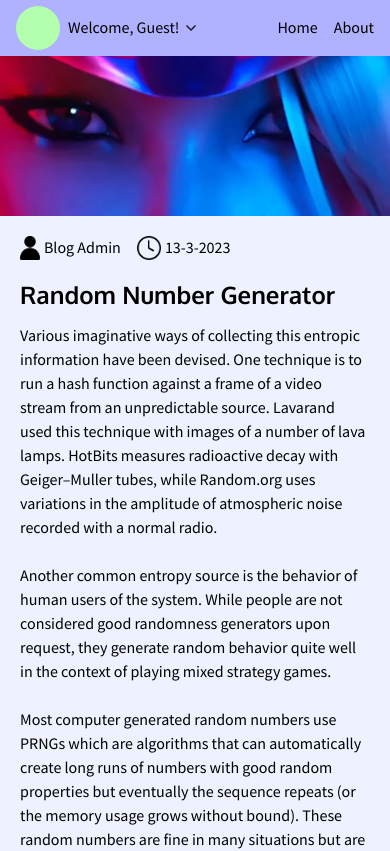
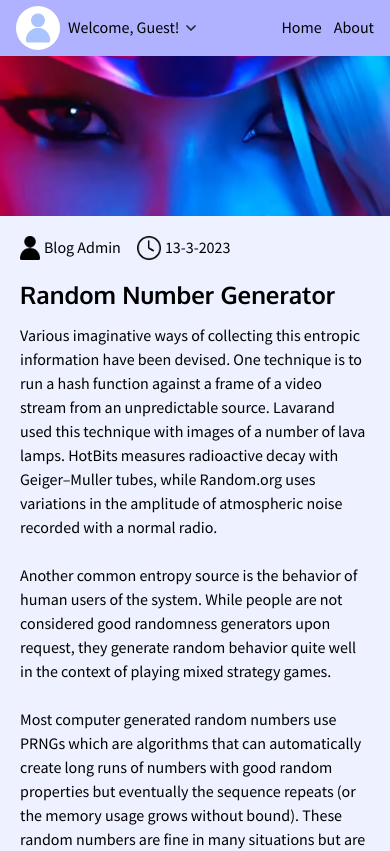
Before and after one commit to idlionora/my-mini-blog, a React app: page /post in a window 390 px wide. Shown: the top 851 px of the page. Built offline with nearby package versions, Linux system fonts and the light colour scheme; the HTML template or start-up script is replaced by a standard one.

Commit message:
feat(pictures): edit containers to show pictures with object-cover class

```diff
--- a/src/components/BlogCard.jsx
+++ b/src/components/BlogCard.jsx
@@ -23,11 +23,11 @@ const BlogCard = (props) => {
 		<div className="w-full flex justify-center relative">
 			<div className="w-full max-w-sm bg-theme-purple rounded-xl overflow-hidden flex flex-col">
 				<div
-					className="bg-white w-full h-[45vw] max-h-[12.178rem] sm:h-44 md:h-40 lg:h-32 flex cursor-pointer"
+					className="bg-white w-full h-[45vw] max-h-[12.178rem] sm:h-44 md:h-40 lg:h-32 cursor-pointer"
 					onClick={() => navigate(`/post/${id}`)}
 				>
 					<img
-						className="w-full object-cover"
+						className="w-full h-full object-cover"
 						src={thumbnailPath}
 						alt={'thumbnail ' + id}
 					/>
--- a/src/components/NavigationBar.jsx
+++ b/src/components/NavigationBar.jsx
@@ -1,33 +1,36 @@
-import iconChevron from "../assets/chevron-down.png";
-import { useNavigate } from "react-router-dom";
-import { useEffect, useState } from "react";
+import { useNavigate } from 'react-router-dom';
+import { useEffect, useState } from 'react';
+import iconChevron from '../assets/chevron-down.png';
+import iconProfile from '../assets/noun-user-1256674-profile.png';
 
-const NavigationBar = ({page}) => {
-    const navigate = useNavigate();
-    const [isDropdown, setIsDropdown] = useState(false);
-	const [userData, setUserData] = useState(null)
+const NavigationBar = ({ page }) => {
+	const navigate = useNavigate();
+	const [isDropdown, setIsDropdown] = useState(false);
+	const [userData, setUserData] = useState(null);
 
 	useEffect(() => {
 		if (!!localStorage.getItem('blog-user')) {
-			setUserData(JSON.parse(localStorage.getItem('blog-user')))
+			setUserData(JSON.parse(localStorage.getItem('blog-user')));
 		}
-	}, [])
+	}, []);
 
 	function logOut() {
 		localStorage.removeItem('blog-user');
-		setUserData(null)
+		setUserData(null);
 	}
 
-    return (
+	return (
 		<nav className="w-screen h-14 bg-theme-purple px-4 sm:px-5 flex justify-center items-center relative">
 			<div className="w-full max-w-screen-xl h-full flex justify-between items-center relative">
 				<div className="flex items-center w-full h-full bg-theme-purple z-20">
-					<div className="h-11 w-11 bg-button-green rounded-full shrink-0" />
+					<div className="h-11 w-11 bg-white rounded-full shrink-0 overflow-hidden">
+						<img className="w-full h-full object-cover object-center" src={userData?.profilepic ? userData.profilepic : iconProfile} alt="" />
+					</div>
 					<div
 						className="pl-2 flex items-center cursor-pointer"
 						onClick={() => setIsDropdown(!isDropdown)}
 					>
-						<p className="mr-1">Welcome, {!!userData? userData.username : 'Guest'}!</p>
+						<p className="mr-1">Welcome, {userData ? userData.username : 'Guest'}!</p>
 						<img
 							className={`w-4 h-fit ${
 								isDropdown ? 'rotate-180' : ''
@@ -40,7 +43,7 @@ const NavigationBar = ({page}) => {
 				<ul className="h-full flex items-center whitespace-nowrap bg-theme-purple z-[21]">
 					{page !== 'home' ? (
 						<li
-							className="ml-4 cursor-pointer hover:underline active:underline decoration-1 underline-offset-4"
+							className="ml-3 sm:ml-4 cursor-pointer hover:underline active:underline decoration-1 underline-offset-4"
 							onClick={() => navigate('/')}
 						>
 							Home
@@ -48,13 +51,13 @@ const NavigationBar = ({page}) => {
 					) : (
 						''
 					)}
-					<li className="ml-4 cursor-pointer hover:underline active:underline decoration-1 underline-offset-4">
+					<li className="ml-3 sm:ml-4 cursor-pointer hover:underline active:underline decoration-1 underline-offset-4">
 						About
 					</li>
 					{page !== 'edit' && page !== 'blogPost' ? (
 						<li
-							className="ml-4 cursor-pointer hover:underline active:underline decoration-1 underline-offset-4"
-							onClick={()=>!!userData ? navigate('/edit') : navigate('/login')}
+							className="ml-3 sm:ml-4 cursor-pointer hover:underline active:underline decoration-1 underline-offset-4"
+							onClick={() => (!!userData ? navigate('/edit') : navigate('/login'))}
 						>
 							Manage Posts
 						</li>
@@ -76,7 +79,8 @@ const NavigationBar = ({page}) => {
 							</button>
 							<button
 								className="block px-4 py-1 w-full hover:bg-neutral-00 active:bg-indigo-100"
-								disabled={!isDropdown} onClick={logOut}
+								disabled={!isDropdown}
+								onClick={logOut}
 							>
 								Logout
 							</button>
@@ -84,7 +88,8 @@ const NavigationBar = ({page}) => {
 					) : (
 						<button
 							className="block px-4 py-1 w-full hover:bg-neutral-00 active:bg-indigo-100"
-							disabled={!isDropdown} onClick={() => navigate('/login')}
+							disabled={!isDropdown}
+							onClick={() => navigate('/login')}
 						>
 							Login
 						</button>
@@ -93,6 +98,6 @@ const NavigationBar = ({page}) => {
 			</div>
 		</nav>
 	);
-}
+};
 
-export default NavigationBar
+export default NavigationBar;
--- a/src/pages/BlogPost.jsx
+++ b/src/pages/BlogPost.jsx
@@ -13,9 +13,9 @@ function BlogPost() {
 	return (
 		<div className="w-full min-h-screen bg-neutral-00 flex flex-col items-center overflow-hidden">
 			<NavigationBar page="blogPost" />
-			<section className="w-full max-w-[82.5rem] bg-white h-40 sm:h-48 md:h-52 lg:h-56 flex">
+			<section className="w-full max-w-[82.5rem] bg-white h-40 sm:h-48 md:h-52 lg:h-56">
 				<img
-					className="w-full object-cover object-center"
+					className="w-full h-full object-cover object-center"
 					src={bannerImg}
 					alt="Post's Banner"
 				/>
```
Also changed, not shown: src/assets/noun-user-1256674-profile.png (added).
